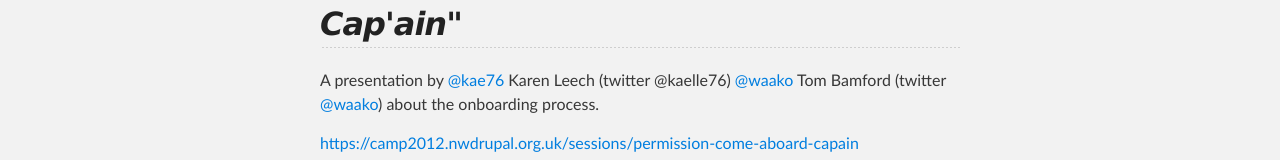
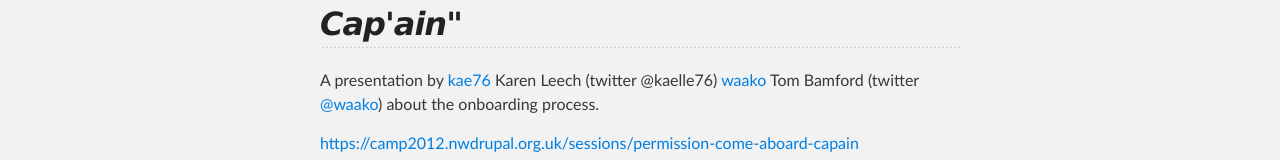
Before and after one commit to kae76/onboardingprocess_presentation, a plain HTML site: page index.html in a window 1280 px wide. Shown: the part 347-507 px from the top of the page. Drawn offline with Linux system fonts and the light colour scheme.

Commit message:
Update index.html

```diff
--- a/index.html
+++ b/index.html
@@ -36,7 +36,7 @@
       <section id="main_content" class="inner">
         <H2>"Permission To Come Aboard <em>Cap'ain</em>"</H2>
 
-<p>A presentation by <a href="https://github.com/kae76" class="user-mention">@kae76</a> Karen Leech (twitter @kaelle76) <a href="https://github.com/waako" class="user-mention">@waako</a> Tom Bamford (twitter <a href="https://github.com/waako" class="user-mention">@waako</a>) about the onboarding process. </p>
+<p>A presentation by <a href="https://github.com/kae76" class="user-mention">kae76</a> Karen Leech (twitter @kaelle76) <a href="https://github.com/waako" class="user-mention">waako</a> Tom Bamford (twitter <a href="https://github.com/waako" class="user-mention">@waako</a>) about the onboarding process. </p>
 
 <p><a href="https://camp2012.nwdrupal.org.uk/sessions/permission-come-aboard-capain">https://camp2012.nwdrupal.org.uk/sessions/permission-come-aboard-capain</a></p>
 
```
